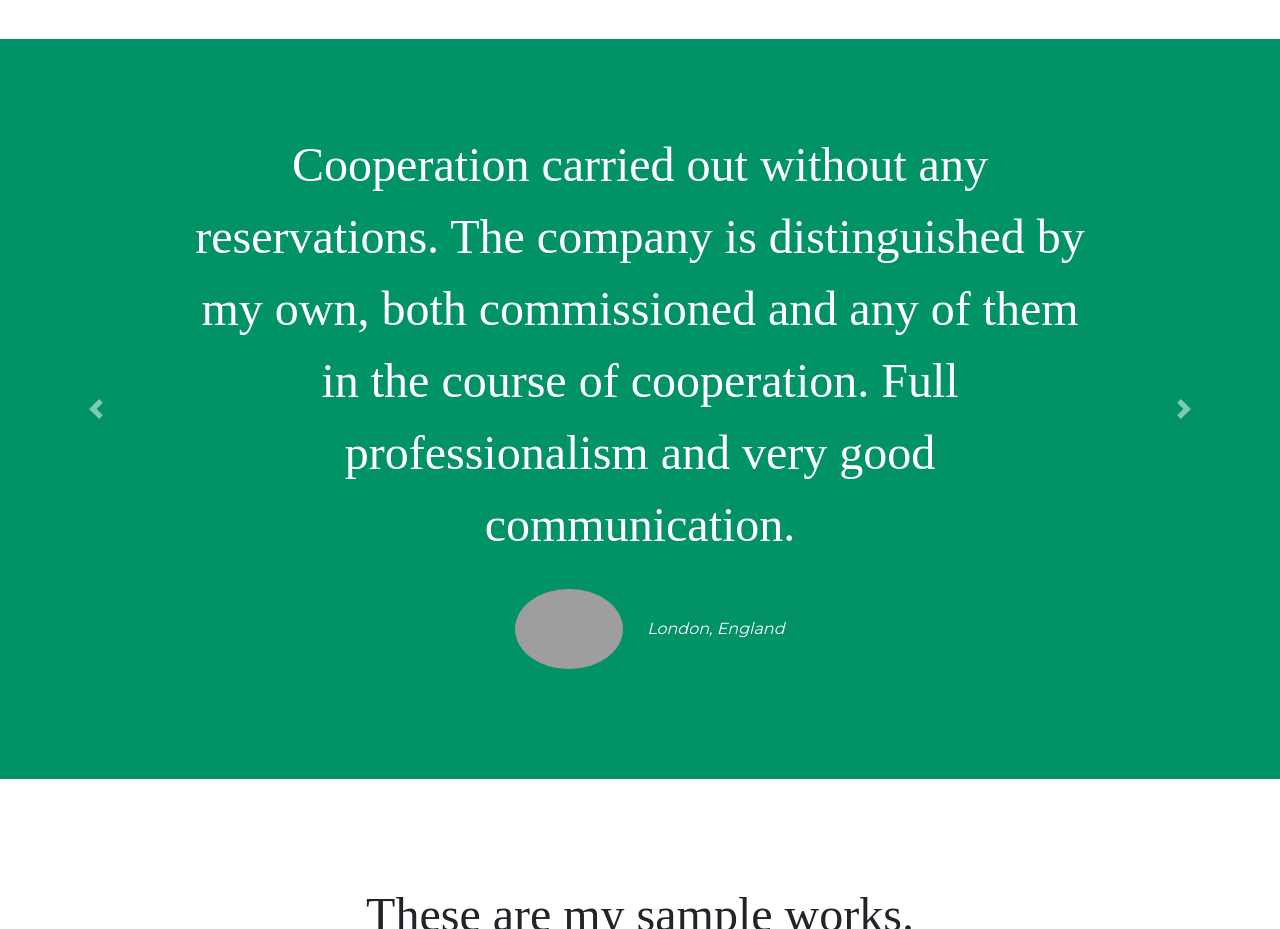
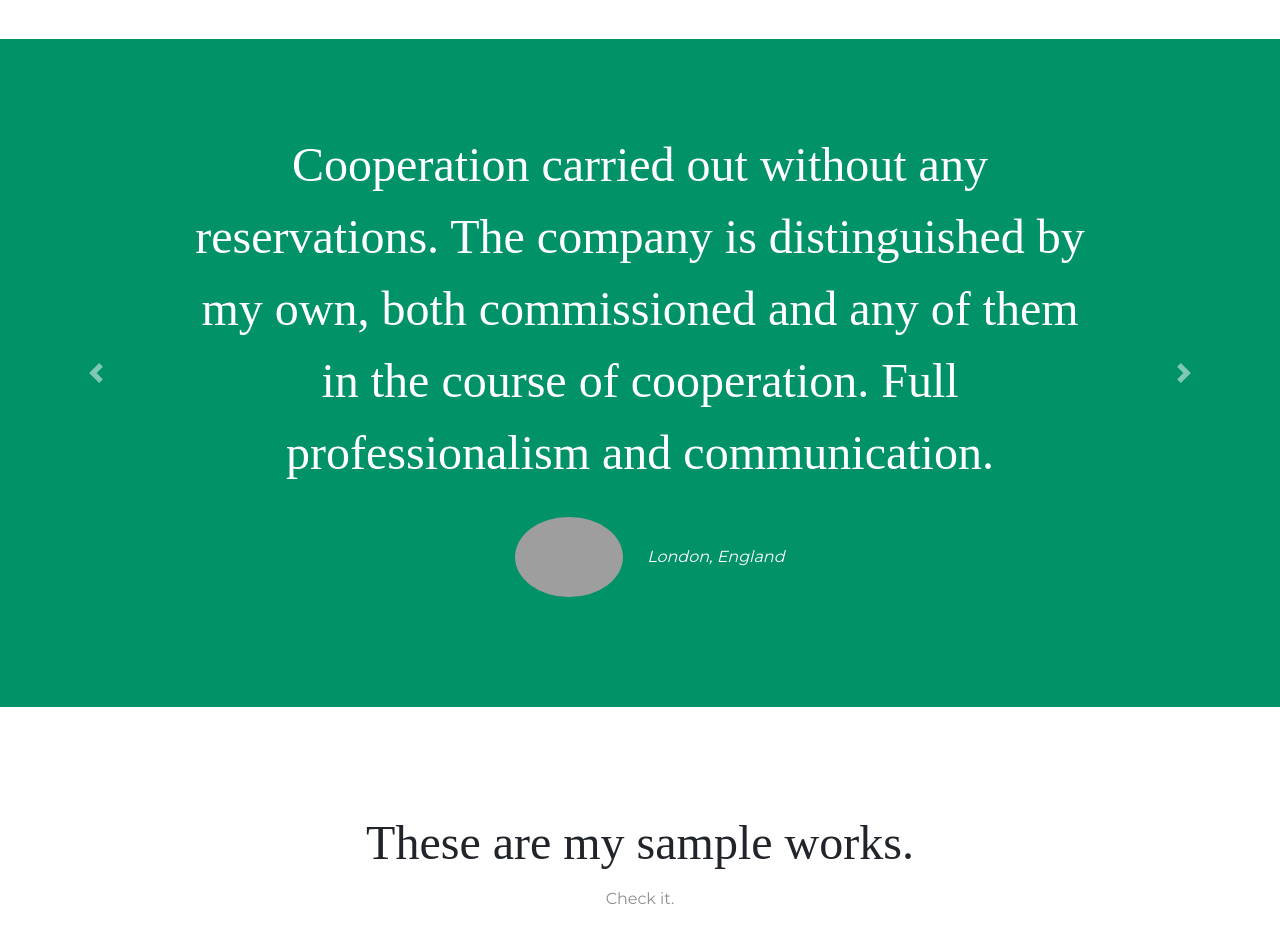
Before and after one commit to Benished/inzynierka---widgety, a plain HTML site: page index.html in a window 1280 px wide. Shown: the part 1100-2029 px from the top of the page. Drawn offline with nearby package versions, Linux system fonts and the light colour scheme; grey boxes are pictures that could not be loaded.

Commit message:
Update index.html

```diff
--- a/index.html
+++ b/index.html
@@ -124,7 +124,7 @@
       <div class="carousel-inner">
         <div class="carousel-item active container-fluid">
           <h2 class="testimonial-text">Cooperation carried out without any reservations. The company is distinguished by
-            my own, both commissioned and any of them in the course of cooperation. Full professionalism and very good
+            my own, both commissioned and any of them in the course of cooperation. Full professionalism and
             communication.</h2>
           <img class="testimonial-image rounded-circle" src="images/Widgets-images/opinion-person-1.jpg"
             alt="opinion-profile">
```
